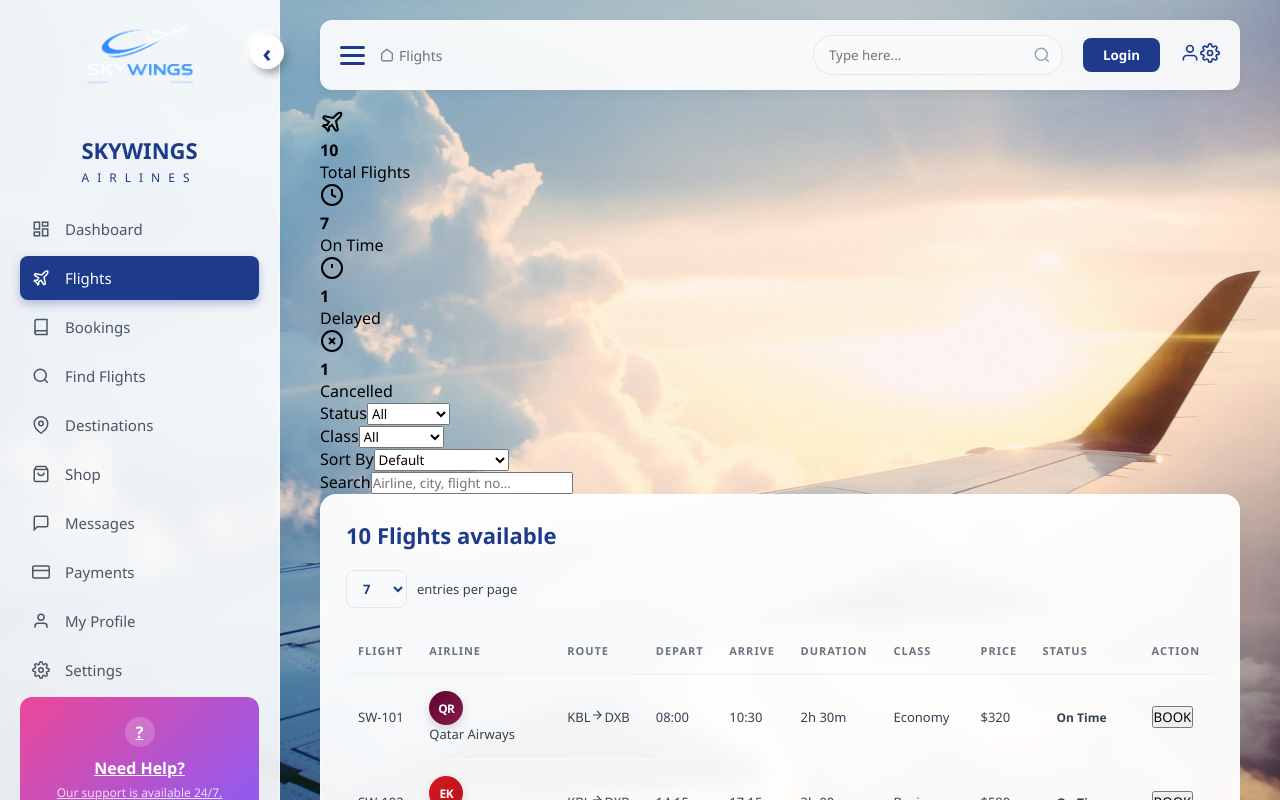
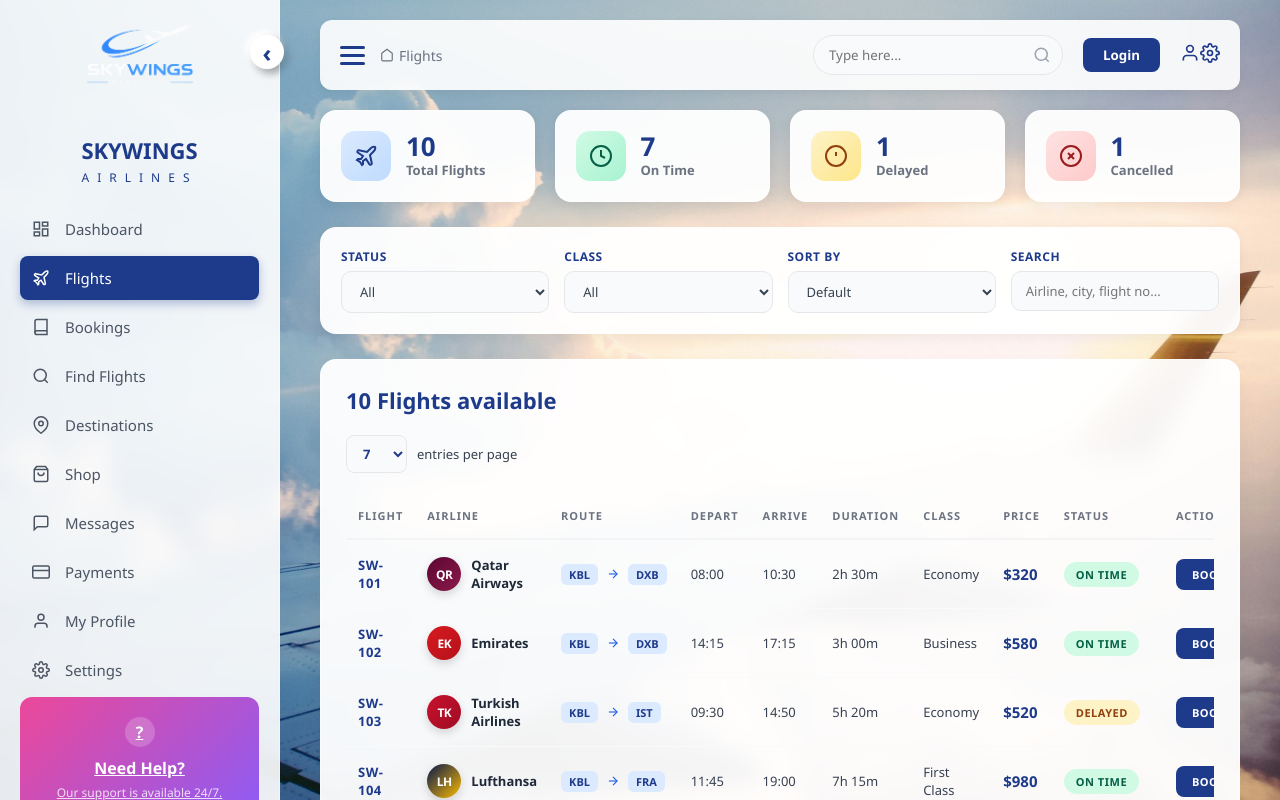
Before and after one commit to frozanhakimi/SkyWings-React, a React (Vite) app: page /flights in a window 1280 px wide. Built offline with nearby package versions, Linux system fonts and the light colour scheme.

Commit message:
Add Flights page styles and stats cards

```diff
--- a/src/styles/global.css
+++ b/src/styles/global.css
@@ -2180,3 +2180,281 @@
     height: 100%;
     object-fit: cover;
 }
+/* =========================================
+   FLIGHTS PAGE - Stats Cards
+   ========================================= */
+.flight-stats-grid {
+    display: grid;
+    grid-template-columns: repeat(auto-fit, minmax(200px, 1fr));
+    gap: 20px;
+    margin-bottom: 25px;
+}
+
+.flight-stat-card {
+    background: rgba(255, 255, 255, 0.95);
+    backdrop-filter: blur(10px);
+    border: 1px solid rgba(255, 255, 255, 0.5);
+    border-radius: 16px;
+    padding: 20px;
+    display: flex;
+    align-items: center;
+    gap: 15px;
+    box-shadow: 0 4px 12px rgba(0, 0, 0, 0.05);
+    transition: 0.3s;
+}
+
+.flight-stat-card:hover {
+    transform: translateY(-3px);
+    box-shadow: 0 10px 25px rgba(30, 58, 138, 0.12);
+}
+
+.stat-icon-wrap {
+    width: 50px;
+    height: 50px;
+    border-radius: 14px;
+    display: flex;
+    align-items: center;
+    justify-content: center;
+    flex-shrink: 0;
+}
+
+.stat-icon-wrap.total { background: linear-gradient(135deg, #dbeafe, #bfdbfe); color: #1e3a8a; }
+.stat-icon-wrap.on-time { background: linear-gradient(135deg, #d1fae5, #a7f3d0); color: #065f46; }
+.stat-icon-wrap.delayed { background: linear-gradient(135deg, #fef3c7, #fde68a); color: #92400e; }
+.stat-icon-wrap.cancelled { background: linear-gradient(135deg, #fee2e2, #fecaca); color: #991b1b; }
+
+.flight-stat-card h4 {
+    color: #1e3a8a;
+    font-size: 26px;
+    font-weight: 800;
+    margin-bottom: 2px;
+    line-height: 1;
+}
+
+.flight-stat-card p {
+    color: #6b7280;
+    font-size: 13px;
+    font-weight: 600;
+}
+
+/* =========================================
+   FLIGHTS PAGE - Filters
+   ========================================= */
+.flight-filters {
+    background: rgba(255, 255, 255, 0.95);
+    backdrop-filter: blur(10px);
+    border: 1px solid rgba(255, 255, 255, 0.5);
+    border-radius: 16px;
+    padding: 20px;
+    margin-bottom: 25px;
+    display: grid;
+    grid-template-columns: repeat(auto-fit, minmax(180px, 1fr));
+    gap: 15px;
+    box-shadow: 0 4px 12px rgba(0, 0, 0, 0.05);
+}
+
+.filter-group {
+    display: flex;
+    flex-direction: column;
+    gap: 6px;
+}
+
+.filter-group label {
+    color: #1e3a8a;
+    font-size: 12px;
+    font-weight: 700;
+    text-transform: uppercase;
+    letter-spacing: 0.5px;
+}
+
+.filter-group select,
+.filter-group input {
+    padding: 10px 14px;
+    border: 1px solid #e5e7eb;
+    border-radius: 10px;
+    background: #f9fafb;
+    font-size: 13px;
+    color: #374151;
+    outline: none;
+    font-family: inherit;
+    transition: 0.3s;
+}
+
+.filter-group select:focus,
+.filter-group input:focus {
+    border-color: #1e3a8a;
+    background: white;
+    box-shadow: 0 0 0 3px rgba(30, 58, 138, 0.1);
+}
+
+/* =========================================
+   FLIGHTS PAGE - Table Cells
+   ========================================= */
+.flight-id-cell {
+    color: #1e3a8a;
+    font-weight: 800;
+    font-size: 13px;
+    letter-spacing: 0.5px;
+}
+
+.flight-airline-cell {
+    display: flex;
+    align-items: center;
+    gap: 10px;
+}
+
+.flight-airline-cell span {
+    font-weight: 600;
+    color: #1f2937;
+    font-size: 13px;
+}
+
+.flight-route-cell {
+    display: flex;
+    align-items: center;
+    gap: 8px;
+    color: #2563eb;
+    font-weight: 700;
+    font-size: 13px;
+}
+
+.route-code {
+    background: #dbeafe;
+    color: #1e3a8a;
+    padding: 3px 8px;
+    border-radius: 6px;
+    font-weight: bold;
+    font-size: 11px;
+}
+
+.flight-price-cell {
+    color: #1e3a8a;
+    font-weight: 800;
+    font-size: 15px;
+}
+
+/* =========================================
+   FLIGHTS PAGE - Status Badges
+   ========================================= */
+.status.on-time,
+.status.delayed,
+.status.boarding,
+.status.cancelled-flight {
+    padding: 5px 12px;
+    border-radius: 20px;
+    font-size: 11px;
+    font-weight: bold;
+    text-transform: uppercase;
+    letter-spacing: 0.5px;
+    display: inline-block;
+}
+
+.status.on-time { background: #d1fae5; color: #065f46; }
+.status.delayed { background: #fef3c7; color: #92400e; }
+.status.boarding { background: #dbeafe; color: #1e40af; animation: pulse-boarding 1.5s infinite; }
+.status.cancelled-flight { background: #fee2e2; color: #991b1b; }
+
+@keyframes pulse-boarding {
+    0%, 100% { opacity: 1; }
+    50% { opacity: 0.6; }
+}
+
+/* =========================================
+   FLIGHTS PAGE - Book Button
+   ========================================= */
+.btn-book-small {
+    background: #1e3a8a;
+    color: white;
+    border: none;
+    padding: 8px 16px;
+    border-radius: 8px;
+    font-weight: bold;
+    font-size: 11px;
+    letter-spacing: 0.5px;
+    cursor: pointer;
+    text-transform: uppercase;
+    transition: 0.3s;
+    font-family: inherit;
+}
+
+.btn-book-small:hover {
+    background: #2563eb;
+    transform: translateY(-2px);
+    box-shadow: 0 4px 10px rgba(30, 58, 138, 0.3);
+}
+
+/* =========================================
+   FLIGHT PANEL - Details
+   ========================================= */
+.flight-panel-header {
+    display: flex;
+    align-items: center;
+    gap: 15px;
+    padding: 15px;
+    background: rgba(255, 255, 255, 0.1);
+    border-radius: 12px;
+    margin-bottom: 20px;
+}
+
+.flight-panel-header h4 {
+    font-size: 16px;
+    font-weight: 800;
+    letter-spacing: 0.5px;
+}
+
+.flight-panel-header p {
+    font-size: 12px;
+    opacity: 0.75;
+    margin-top: 2px;
+}
+
+.flight-panel-route {
+    display: flex;
+    justify-content: space-between;
+    align-items: center;
+    gap: 10px;
+    padding: 20px 10px;
+    background: rgba(255, 255, 255, 0.1);
+    border-radius: 12px;
+    margin-bottom: 18px;
+}
+
+.route-endpoint { text-align: center; flex-shrink: 0; }
+.route-time { font-size: 18px; font-weight: 800; letter-spacing: 0.5px; }
+.route-code-big { font-size: 14px; font-weight: 700; opacity: 0.85; margin-top: 2px; letter-spacing: 2px; }
+.route-city { font-size: 10px; opacity: 0.7; margin-top: 2px; }
+
+.route-middle { flex: 1; text-align: center; }
+
+.route-line {
+    display: flex;
+    align-items: center;
+    justify-content: center;
+    gap: 6px;
+    margin-bottom: 5px;
+}
+
+.route-line-dot {
+    width: 6px;
+    height: 6px;
+    border-radius: 50%;
+    background: white;
+    flex-shrink: 0;
+}
+
+.route-line-dash {
+    flex: 1;
+    height: 1px;
+    background: rgba(255, 255, 255, 0.5);
+}
+
+.route-duration { font-size: 11px; font-weight: 700; opacity: 0.9; }
+.route-stops { font-size: 10px; opacity: 0.7; margin-top: 2px; }
+
+@media (max-width: 768px) {
+    .flight-filters { grid-template-columns: 1fr; }
+    .flight-stats-grid { grid-template-columns: repeat(2, 1fr); }
+    .pharmacy-table { font-size: 11px; }
+    .pharmacy-table th,
+    .pharmacy-table td { padding: 10px 6px; }
+}
```
